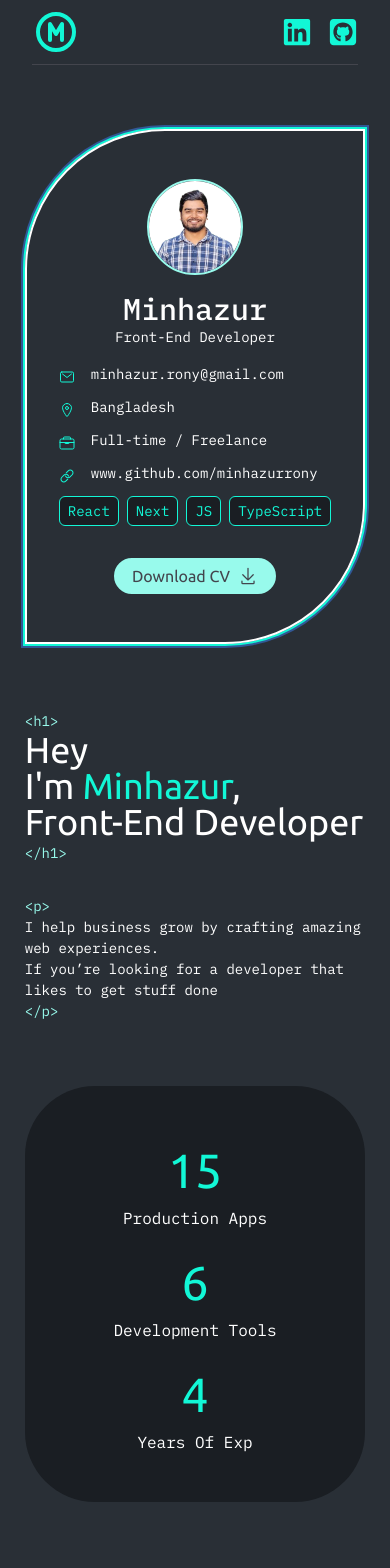
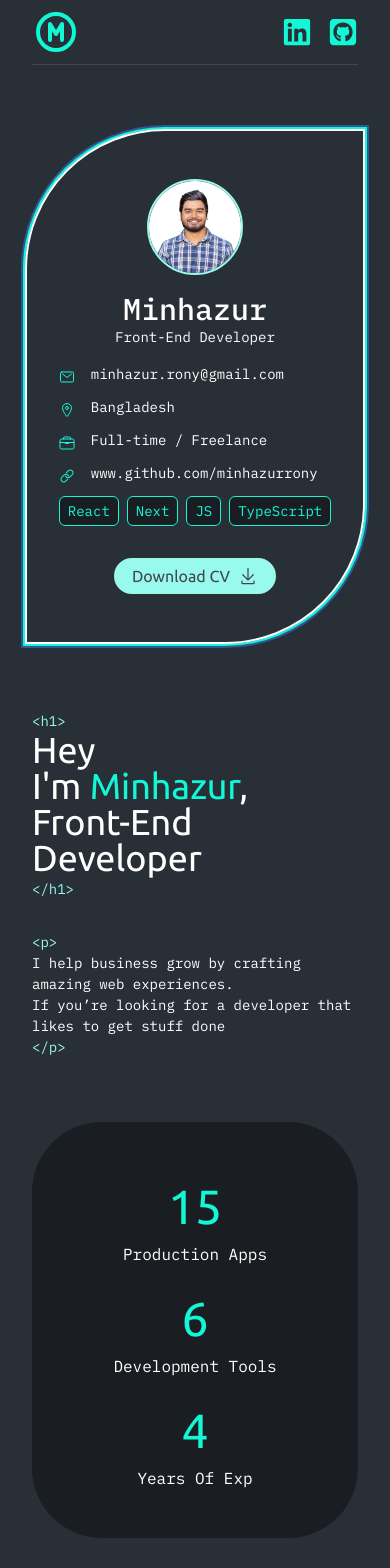
Before and after one commit to minhazurrony/portfolio, a Next.js app: page / in a window 390 px wide. Shown: the top 1568 px of the page. Built offline with nearby package versions, Linux system fonts and the light colour scheme.

Commit message:
style: resolve hero section responsive issues

```diff
--- a/app/containers/home-page/Hero.tsx
+++ b/app/containers/home-page/Hero.tsx
@@ -21,7 +21,7 @@ function Hero() {
   return (
     <ContainerWrapper className="bg-bg-one pb-[64px] md:pb-[128px] xl:pt-[94px]">
       <div className="container mx-auto flex flex-col items-center justify-center py-[64px]">
-        <div className="flex flex-wrap items-center justify-around gap-16 md:gap-24 lg:gap-32 xl:flex-nowrap xl:gap-12">
+        <div className="flex w-full flex-wrap items-center justify-center gap-16 xl:flex-nowrap xl:justify-between">
           <Reveal>
             <div className="rounded-br-[140px] rounded-tl-[140px] border-2 border-white px-8 py-12 ring-2 ring-offset-2 ring-offset-brand-one">
               <div className="mb-4 flex flex-col items-center justify-center">
@@ -75,8 +75,9 @@ function Hero() {
               </div>
             </div>
           </Reveal>
-          <div className="flex grow flex-wrap items-center justify-center gap-16 lg:flex-nowrap lg:gap-8">
+          <div className="w-full lg:w-auto">
             <HeroContent />
+          </div>
           <Reveal className="w-full lg:w-3/12">
             <div className="flex flex-col gap-4 rounded-[70px] bg-bg-two px-8 py-12">
               <Stats title="production apps" count={15} />
@@ -84,7 +85,6 @@ function Hero() {
               <Stats title="years of exp" count={4} />
             </div>
           </Reveal>
-          </div>
         </div>
       </div>
     </ContainerWrapper>
```
Lines whose indentation alone changed are shown as unchanged.
